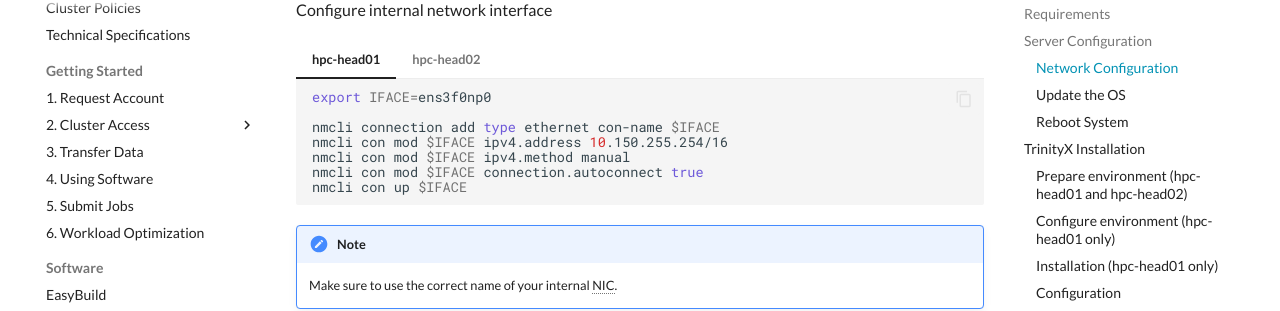
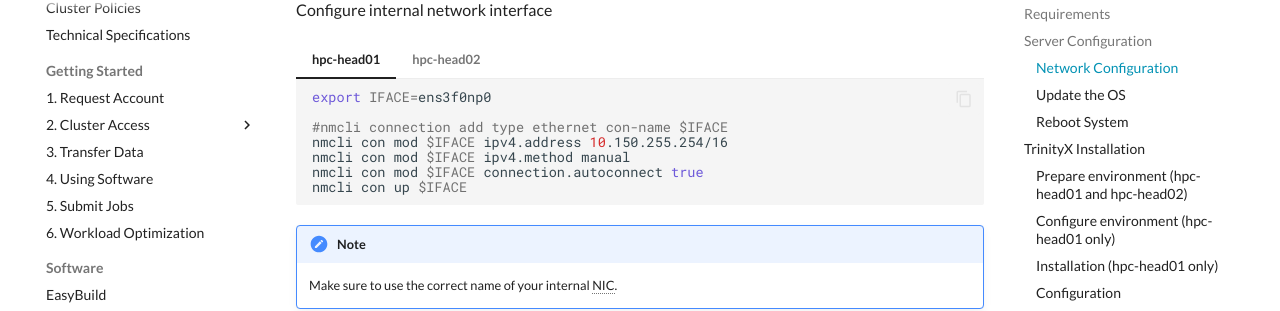
Before and after one commit to gferhpc/supercomputing.tue.nl, an MkDocs documentation site: the page built from pages/documentation/administration/trinityx/installation.md, in a window 1280 px wide and 900 px high, scrolled down 837 px. Shown: the part 142-453 px from the top of the window. Built offline with MkDocs 1.6.1 and Material for MkDocs 9.7.7, drawn with Linux system fonts in a browser that asks for light colours.

````diff
--- a/pages/documentation/administration/trinityx/installation.md
+++ b/pages/documentation/administration/trinityx/installation.md
@@ -52,7 +52,7 @@ Configure internal network interface
     ```shell
     export IFACE=ens3f0np0
 
-    nmcli connection add type ethernet con-name $IFACE
+    #nmcli connection add type ethernet con-name $IFACE
     nmcli con mod $IFACE ipv4.address 10.150.255.254/16
     nmcli con mod $IFACE ipv4.method manual
     nmcli con mod $IFACE connection.autoconnect true
@@ -64,7 +64,7 @@ Configure internal network interface
     ```shell
     export IFACE=ens3f0np0
 
-    nmcli connection add type ethernet con-name $IFACE
+    #nmcli connection add type ethernet con-name $IFACE
     nmcli con mod $IFACE ipv4.address 10.150.255.253/16
     nmcli con mod $IFACE ipv4.method manual
     nmcli con mod $IFACE connection.autoconnect true
````
